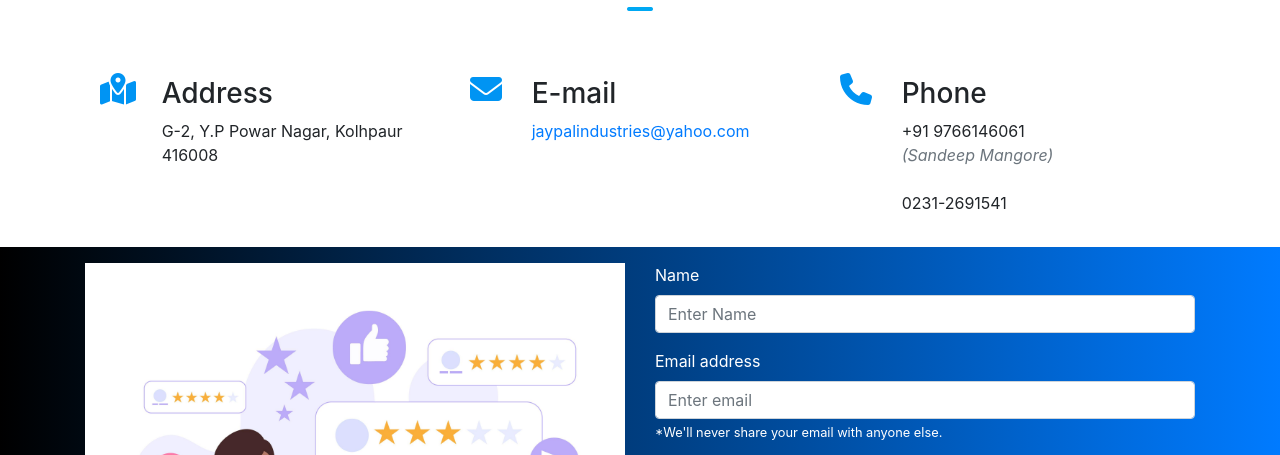
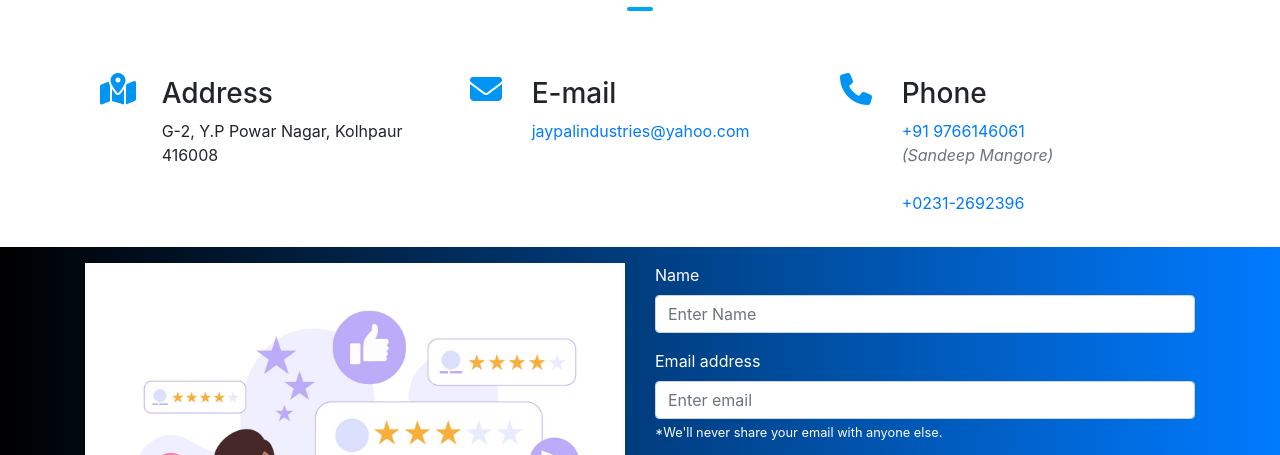
Before and after one commit to mangoresoham/Jaypal-Industries, a plain HTML site: page contact.html in a window 1280 px wide. Shown: the part 332-787 px from the top of the page. Drawn offline with nearby package versions, Linux system fonts and the light colour scheme.

Commit message:
tel href

```diff
--- a/contact.html
+++ b/contact.html
@@ -110,9 +110,9 @@
                             <!-- description -->
                             <div class="col-sm-10 col-md-10 col-lg-10 col-xl-10">
                                 <h3>Phone</h3>
-                                <p>+91 9766146061<br>
+                                <p><a href="tel:+919766146061" style="text-decoration: none;">+91 9766146061</a><br>
                                 <i class="text-muted">(Sandeep Mangore)</i><br><br>
-                                0231-2691541</p>
+                                <a href="tel:02312692396" style="text-decoration: none;">+0231-2692396</a></p>
                             </div>
                         </div>
                     </div>
@@ -181,7 +181,7 @@
             <div class="col-md-4"><h3>Contact Us</h3>
                 <p>G-2, Y.P. Powar Nagar, KOLHAPUR - 416008
                     <br>0231-2692396
-                    <br>+91 9766146061</p>
+                    <br><a href="tel:+919766146061" style="text-decoration: none;">+91 9766146061</a></p>
             </div>
         </div>
         <div class="row justify-content-center p-3"> <footer>&copy; Copyright 2023 HTML.am</footer></div>
```
Also changed, not shown: about.html (+1 -1 lines), index.html (+1 -1 lines), products.html (+1 -1 lines).
